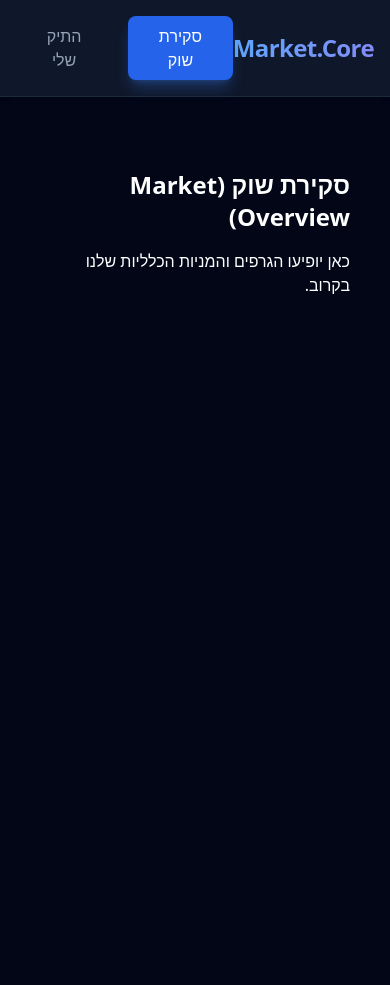
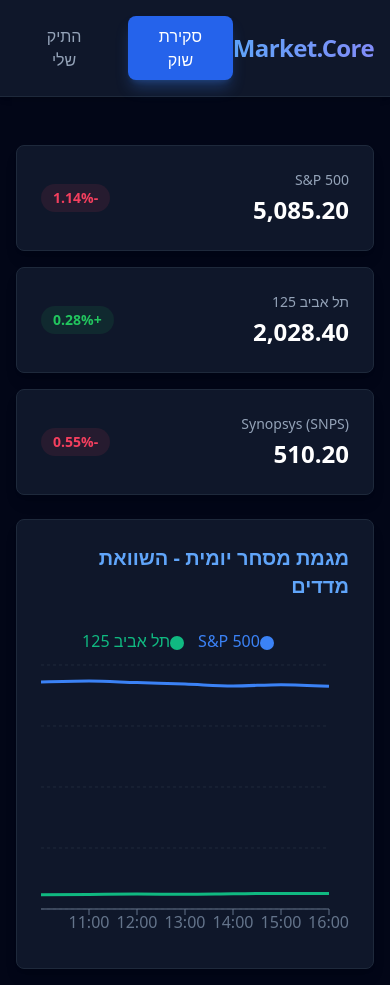
Before and after one commit to DanV-Codes/market-dashboard, a React (Create React App) app: page / in a window 390 px wide. Before the commit the page ends 844 px from the top, so only its background shows below. Built offline with nearby package versions, Linux system fonts and the light colour scheme.

Commit message:
feat: revived market overview with trend line chart

```diff
--- a/src/components/MarketOverview.js
+++ b/src/components/MarketOverview.js
@@ -1,10 +1,70 @@
 import React from 'react';
+// ייבוא רכיבי הגרף של Recharts למסך השוק
+import { LineChart, Line, XAxis, YAxis, CartesianGrid, Tooltip, ResponsiveContainer, Legend } from 'recharts';
+
+// 1. נתוני "סימולציה" לגרף המגמה היומי של המדדים
+const dailyMarketTrend = [
+  { time: '10:00', sp500: 5150, ta125: 2010 },
+  { time: '11:00', sp500: 5165, ta125: 2015 },
+  { time: '12:00', sp500: 5140, ta125: 2020 },
+  { time: '13:00', sp500: 5120, ta125: 2018 },
+  { time: '14:00', sp500: 5090, ta125: 2025 },
+  { time: '15:00', sp500: 5110, ta125: 2030 },
+  { time: '16:00', sp500: 5085, ta125: 2028 }, // S&P בירידה, ת"א בעלייה מתונה
+];
+
+// 2. כרטיסיות המידע למדדים המרכזיים
+const marketIndices = [
+  { name: "S&P 500", value: "5,085.20", change: "-1.14%", isPositive: false },
+  { name: "תל אביב 125", value: "2,028.40", change: "+0.28%", isPositive: true },
+  { name: "Synopsys (SNPS)", value: "510.20", change: "-0.55%", isPositive: false }
+];
 
 const MarketOverview = () => {
   return (
-    <div className="p-6">
-      <h2 className="text-2xl font-bold mb-4">סקירת שוק (Market Overview)</h2>
-      <p>כאן יופיעו הגרפים והמניות הכלליות שלנו בקרוב.</p>
+    <div className="space-y-6">
+
+      {/* שורת כרטיסיות - תמונת מצב מהירה */}
+      <div className="grid grid-cols-1 md:grid-cols-3 gap-4">
+        {marketIndices.map((index, i) => (
+          <div key={i} className="p-6 bg-slate-900 rounded-lg shadow-lg border border-slate-800 flex justify-between items-center">
+            <div>
+              <h3 className="text-slate-400 text-sm font-medium mb-1">{index.name}</h3>
+              <p className="text-2xl font-bold text-white">{index.value}</p>
+            </div>
+            <div className={`px-3 py-1 rounded-full text-sm font-bold ${index.isPositive ? 'bg-green-500/10 text-green-500' : 'bg-rose-500/10 text-rose-500'}`}>
+              {index.change}
+            </div>
+          </div>
+        ))}
+      </div>
+
+      {/* אזור הגרף המרכזי */}
+      <div className="p-6 bg-slate-900 rounded-lg shadow-lg border border-slate-800">
+        <h2 className="text-xl font-bold mb-6 text-blue-400">מגמת מסחר יומית - השוואת מדדים</h2>
+        <div className="h-80 w-full">
+          <ResponsiveContainer width="100%" height="100%">
+            <LineChart data={dailyMarketTrend} margin={{ top: 5, right: 20, bottom: 5, left: 0 }}>
+              {/* רשת רקע עדינה */}
+              <CartesianGrid strokeDasharray="3 3" stroke="#1e293b" vertical={false} />
+              {/* ציר זמן תחתון */}
+              <XAxis dataKey="time" stroke="#64748b" tick={{ fill: '#64748b' }} />
+              {/* ציר מספרים שמאלי (מוסתר חלקית כדי לשמור על מראה נקי) */}
+              <YAxis domain={['auto', 'auto']} stroke="#64748b" tick={{ fill: '#64748b' }} hide />
+              {/* חלונית פרטים במעבר עכבר */}
+              <Tooltip
+                contentStyle={{ backgroundColor: '#0f172a', borderColor: '#1e293b', borderRadius: '8px', color: '#fff' }}
+                itemStyle={{ fontWeight: 'bold' }}
+              />
+              <Legend verticalAlign="top" height={36} iconType="circle" />
+              {/* הקווים עצמם */}
+              <Line type="monotone" dataKey="sp500" name="S&P 500" stroke="#3b82f6" strokeWidth={3} dot={false} />
+              <Line type="monotone" dataKey="ta125" name="תל אביב 125" stroke="#10b981" strokeWidth={3} dot={false} />
+            </LineChart>
+          </ResponsiveContainer>
+        </div>
+      </div>
+
     </div>
   );
 };
```
